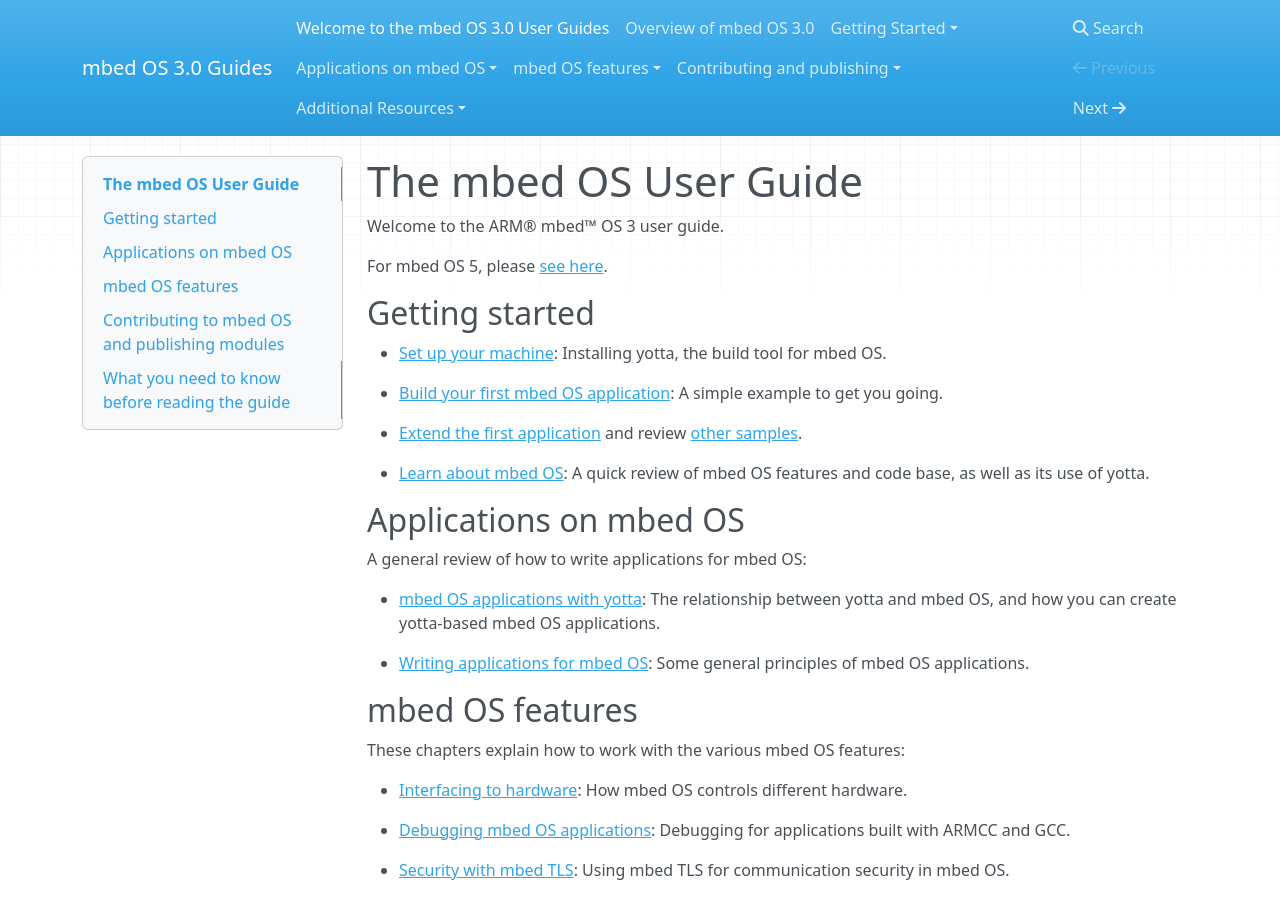
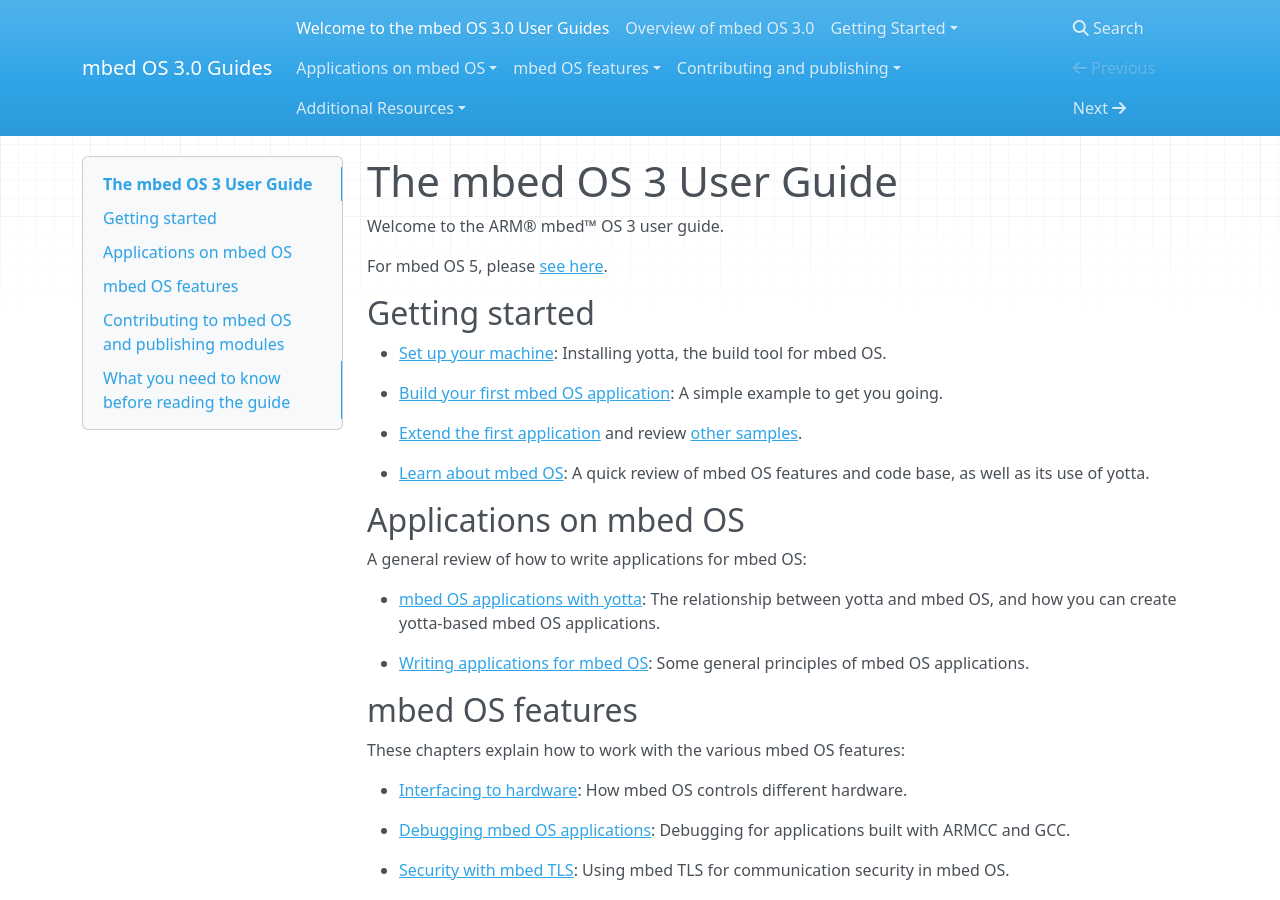
Before and after one commit to ARMmbed/GettingStartedmbedOS, an MkDocs documentation site: the page built from Docs/index.md, in a window 1280 px wide and 900 px high. Built offline with MkDocs 1.6.1, drawn with Linux system fonts in a browser that asks for light colours; nearby versions of some CDN libraries; old or Windows-style settings are respelled for this version of MkDocs.

Commit message:
Adding span

```diff
--- a/Docs/index.md
+++ b/Docs/index.md
@@ -1,8 +1,8 @@
-# The mbed OS User Guide
+# The mbed OS 3 User Guide
 
 Welcome to the ARM® mbed™ OS 3 user guide.
 
-For mbed OS 5, please [see here](https://docs.mbed.com/docs/mbed-os-handbook/en/5.1/).
+<span class="tips">For mbed OS 5, please [see here](https://docs.mbed.com/docs/mbed-os-handbook/en/5.1/).</span>
 
 ## Getting started
 
```
